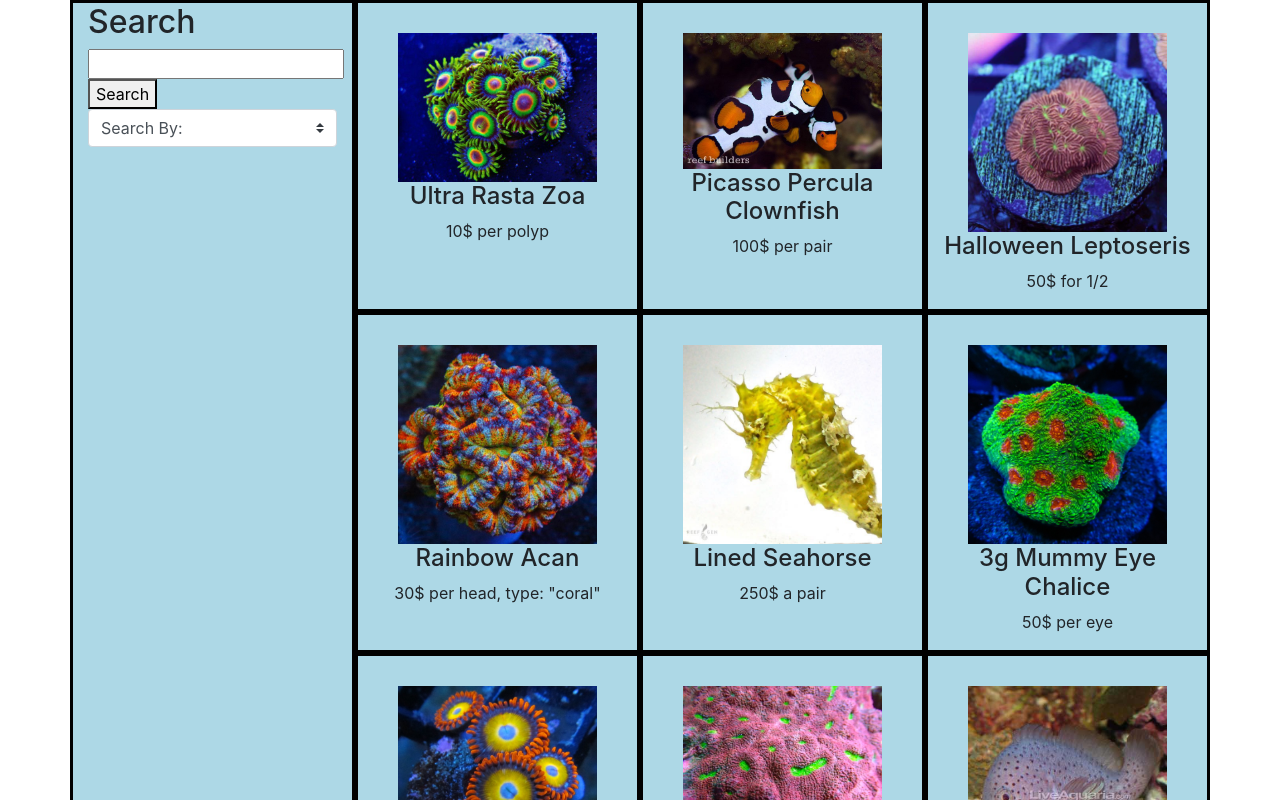
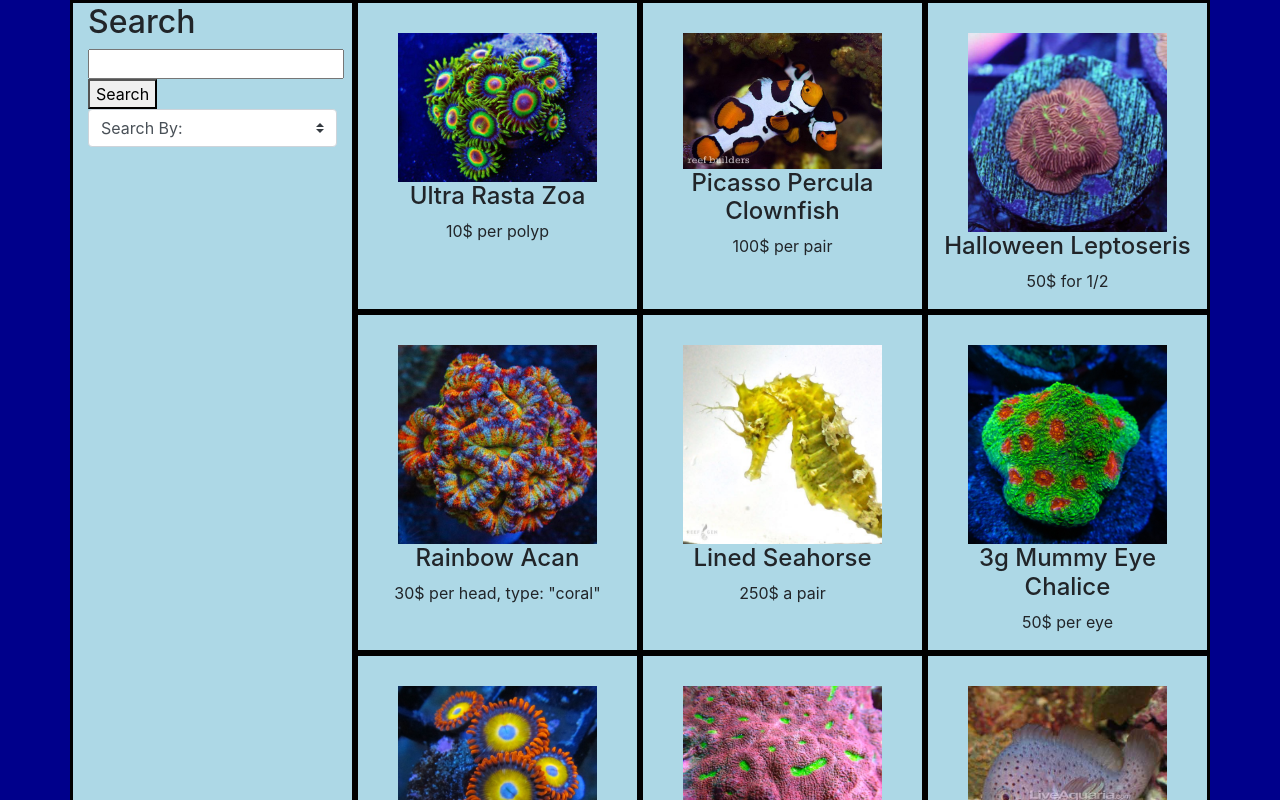
Before and after one commit to andrewgray0702/AdvancedAquaculture, an Angular app in the folder firstFakeApp/: page / in a window 1280 px wide. Shown: the top 800 px of the page. Built offline with nearby package versions, Linux system fonts and the light colour scheme.

Commit message:
minor fixes

```diff
--- a/firstFakeApp/src/app/components/live-stock/live-stock.component.html
+++ b/firstFakeApp/src/app/components/live-stock/live-stock.component.html
@@ -1,3 +1,4 @@
+<div class="behind">
 <div class="container">
   <div class="row">
     <div class="col-lg-3 col-sm-12 searchBar bgColorLightBlue">
@@ -6,8 +7,8 @@
       <button>Search</button>
       <select class="custom-select">
         <option selected>Search By:</option>
-        <option>Fish</option>
-        <option>Coral</option>
+        <option value="fish">Fish</option>
+        <option value="coral">Coral</option>
       </select>
     </div>
     <div class="col-lg-9 col-sm-12">
@@ -22,3 +23,4 @@
     </div>
   </div>
 </div>
+</div>
--- a/firstFakeApp/src/app/components/live-stock/live-stock.component.scss
+++ b/firstFakeApp/src/app/components/live-stock/live-stock.component.scss
@@ -1,4 +1,4 @@
-.container{
+.behind{
     background-color: darkblue;
 }
 img{
--- a/firstFakeApp/src/app/pipes/searchby.pipe.ts
+++ b/firstFakeApp/src/app/pipes/searchby.pipe.ts
@@ -6,7 +6,11 @@ import { Pipe, PipeTransform } from '@angular/core';
 export class SearchbyPipe implements PipeTransform {
 
   transform(value: Object[], type: string): any {
-
+    if(type == "fish"){
+      return value.filter(value => value['type'].includes("fish"));
+    } else if(type == "coral"){
+      return value.filter(value => value['type'].inclues("coral"))
+    }
   }
 
 }
```
